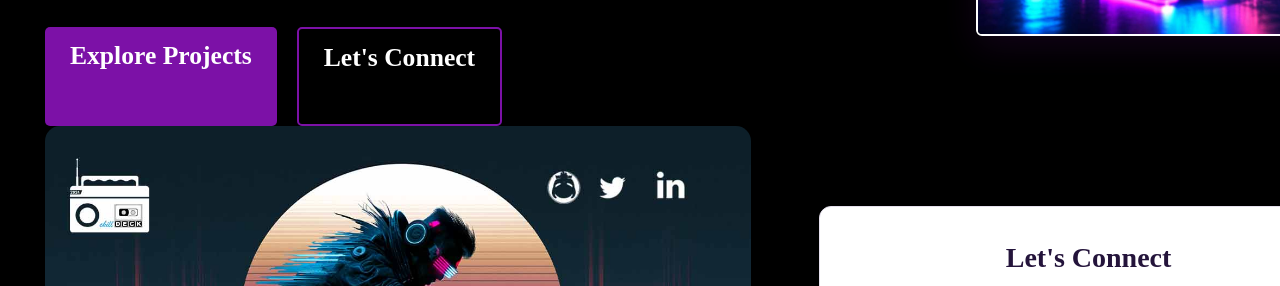
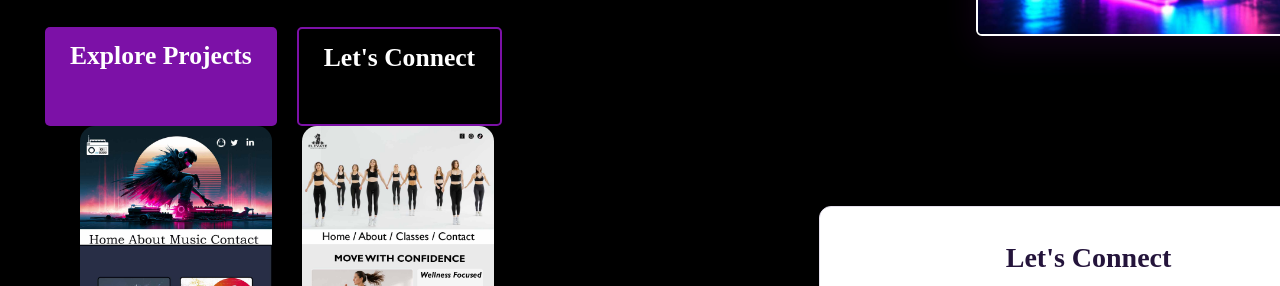
Before and after one commit to RoxxyKels/RoxxyKels.github.io, a plain HTML site: page index.html in a window 1280 px wide. Shown: the part 1050-1336 px from the top of the page. Drawn offline with nearby package versions, Linux system fonts and the light colour scheme.

Commit message:
project grid info

```diff
--- a/css/app.css
+++ b/css/app.css
@@ -319,6 +319,14 @@ main{
       background-position: center;
       overflow: hidden;
 }
+.projectsGrid {
+    display: grid;
+    grid-template-columns: repeat(3, minmax(0, 1fr));
+    gap: 30px;
+    width: 90%;
+    max-width: 1200px;
+    margin: 0 auto 35px;
+}
 .photoshopContainer {
     display: flex;
     justify-content: center;
```
